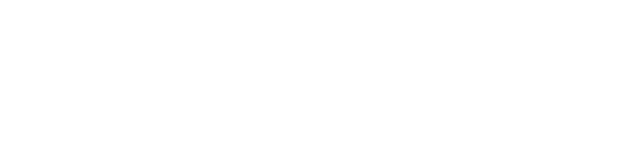
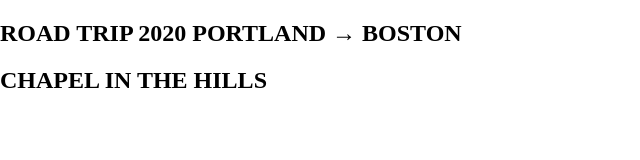
Before and after one commit to kathrynzaro/list-detail-fromscratch, a plain HTML site: page index.html in a window 1280 px wide. Shown: the whole page, without its empty margins (0-640 px from the left). Drawn offline with Linux system fonts and the light colour scheme.

Commit message:
added assets from last week

```diff
--- a/index.html
+++ b/index.html
@@ -14,6 +14,13 @@
 
 <body>
     <main>
+        <section class="main">
+            <h1>ROAD TRIP 2020 PORTLAND &rarr; BOSTON</h1>
+            <div id="roadtrip">
+                <h2>CHAPEL IN THE HILLS</h2>
+
+            </div>
+        </section>
     </main>
     <script type="module" src="./app.js"></script>
 </body>
--- a/styles/style.css
+++ b/styles/style.css
@@ -1,13 +1,13 @@
 
-body {
+/* body { */
     /* feel free to update these css variables for a quick theme */
 
-    --color1: white;
+    /* --color1: white;
     --color2: white;
     --color3: white;
     --color4: white;
     --color5: white;
-
+     */
     /* https://coolors.co/generate and click export -> scss to get the colors to copy and paste below*/
 
     /* --color1: hsla(349, 69%, 76%, 1);
@@ -22,16 +22,16 @@
     --color4: hsla(45, 73%, 98%, 1);
     --color5: hsla(224, 40%, 79%, 1); */
 
-    --header-height: 80px;
+    /* --header-height: 80px;
     --shadow: 0px 10px 20px -12px rgba(0,0,0,0.45);
     --gutter: 30px;
     --footer-height: 25px;
 
     font-family: 'Titillium Web', sans-serif;
     background-color: var(--color2);
-}
+} */
 
-main {
+/* main {
     display: flex;
     flex-direction: column;
     justify-content: center;
@@ -88,4 +88,4 @@
     justify-content: flex-end;
     background-color: var(--color3);
     box-shadow: var(--shadow);
-}
+} */
```
Also changed, not shown: assets/brian.jpg (added), assets/chapel.jpg (added), assets/helena.jpg (added), assets/joe.jpg (added), assets/park.jpg (added), assets/rosehill.jpg (added), 3 other files.
